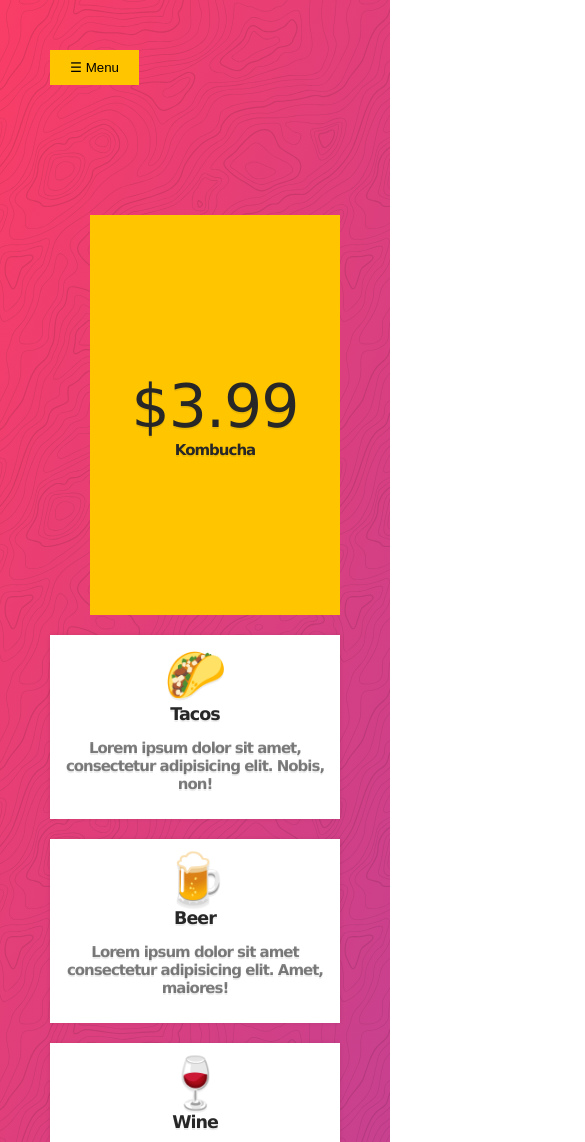
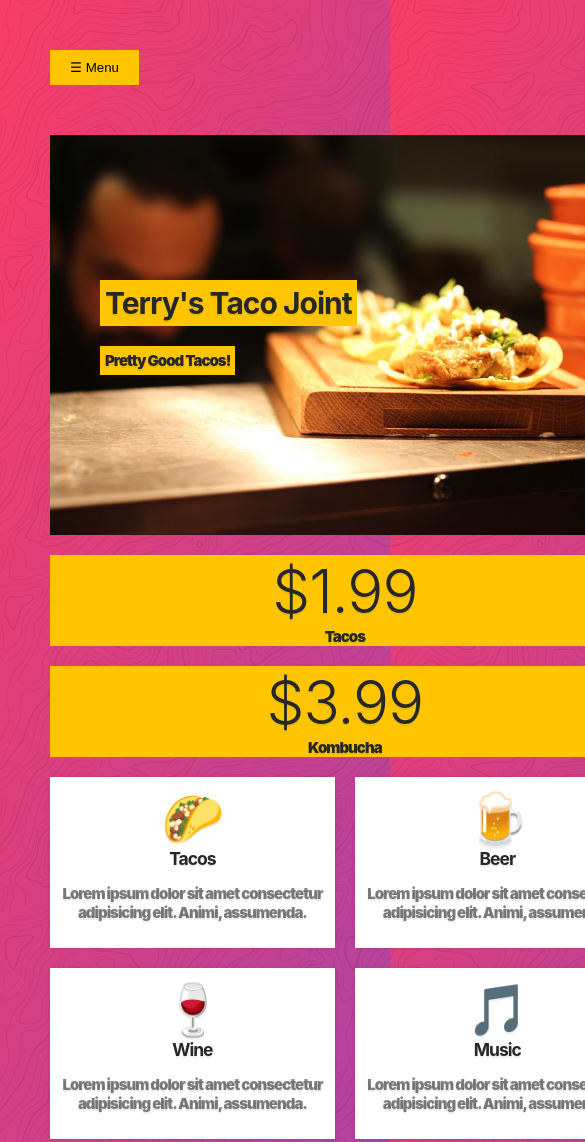
Before and after one commit to gunel02/project3, a plain HTML site: page index.html in a window 390 px wide. Shown: the top 1142 px of the page, 585 px wide, since content can reach past the window. Drawn offline with Linux system fonts and the light colour scheme; files that its build step writes are made by us from their sources.

Commit message:
Add files via upload

```diff
--- a/index.html
+++ b/index.html
@@ -1,5 +1,6 @@
 <!DOCTYPE html>
 <html lang="en">
+
 <head>
   <meta charset="UTF-8">
   <meta name="viewport" content="width=device-width, initial-scale=1.0">
@@ -7,7 +8,9 @@
   <link rel="stylesheet" href="style.css">
   <title>Responsive Website!</title>
 </head>
+
 <body>
+
   <div class="cover">
       <nav class="menu">
           <button aria-expanded="false" aria-controls="menu-list">
@@ -34,15 +37,15 @@
           </ul>
         </nav>
     <div class="top">
-      <header class="header">
+      <header class="hero">
         <h1>Terry's Taco Joint</h1>
         <p>Pretty Good Tacos!</p>
       </header>
-      <div class="text text1">
+      <div class="cta cta1">
         <p class="price">$1.99</p>
         <p>Tacos</p>
       </div>
-      <div class="text text2">
+      <div class="cta cta2">
         <p class="price">$3.99</p>
         <p>Kombucha</p>
       </div>
@@ -53,28 +56,28 @@
       <div class="side">
         <span class="icon">🌮</span>
         <h3>Tacos</h3>
-        <p>Lorem ipsum dolor sit amet, consectetur adipisicing elit. Nobis, non!</p>
+        <p>Lorem ipsum dolor sit amet consectetur adipisicing elit. Animi, assumenda.</p>
       </div>
       <div class="side">
         <span class="icon">🍺</span>
         <h3>Beer</h3>
-        <p>Lorem ipsum dolor sit amet consectetur adipisicing elit. Amet, maiores!</p>
+        <p>Lorem ipsum dolor sit amet consectetur adipisicing elit. Animi, assumenda.</p>
       </div>
       <div class="side">
         <span class="icon">🍷</span>
         <h3>Wine</h3>
-        <p>Lorem ipsum dolor sit amet consectetur adipisicing elit. Facere, odio.</p>
+        <p>Lorem ipsum dolor sit amet consectetur adipisicing elit. Animi, assumenda.</p>
       </div>
       <div class="side">
         <span class="icon">🎵</span>
         <h3>Music</h3>
-        <p>Lorem ipsum dolor, sit amet consectetur adipisicing elit. Itaque, esse?</p>
+        <p>Lorem ipsum dolor sit amet consectetur adipisicing elit. Animi, assumenda.</p>
       </div>
     </section>
 
     <section class="info">
-      <img src="images/queso-taco.png" alt="Yummy Taco" class="info-layout">
-      <div class="details">
+      <img src="images/queso-taco.png" alt="Yummy Taco" class="info__mockup">
+      <div class="info__details">
         <h2>Featured Taco</h2>
         <p>Slim Profile, easy to hold and loaded with cheese.</p>
         <p>This is the one you have been waiting for</p>
--- a/style.css
+++ b/style.css
@@ -5,12 +5,14 @@
 
   html {
     box-sizing: border-box;
-    font-family: Verdana, Geneva, Tahoma, sans-serif;
+    font-family: -apple-system, BlinkMacSystemFont, "Segoe UI", Roboto, Helvetica,
+    Arial, sans-serif, "Apple Color Emoji", "Segoe UI Emoji", "Segoe UI Symbol";
     font-weight: 900;
     font-size: 10px;
     color: var(--black);
     text-shadow: 0 2px 0 rgba(0, 0, 0, 0.07);
   }
+
   *,
   *:before,
   *:after {
@@ -29,11 +31,25 @@
 
   h1,
   h2,
-  h3
-   {
+  h3,
+  h4,
+  h5,
+  h6 {
     margin: 0 0 5px 0;
   }
+  .item {
+    display: grid;
+    justify-content: center;
+    align-items: center;
+    border: 5px solid rgba(0, 0, 0, 0.03);
+    border-radius: 3px;
+    font-size: 35px;
+    background-color: var(--yellow);
+  }
 
+  .item p {
+    margin: 0 0 5px 0;
+  }
   body {
     font-size: 15px;
   }
@@ -48,6 +64,8 @@
     max-width: 100%;
   }
 
+
+
   .cover {
     display: grid;
     grid-gap: 20px;
@@ -61,7 +79,7 @@
       "hero hero cta2"
   }
 
-  .header {
+  .hero {
     grid-area: hero;
     min-height: 400px;
     background: white url(images/taco.jpg);
@@ -74,12 +92,12 @@
     justify-content: center;
   }
 
-  .header > * {
+  .hero > * {
     background: var(--yellow);
     padding: 5px;
   }
 
-  .text {
+  .cta {
     background: var(--yellow);
     display: grid;
     align-items: center;
@@ -87,15 +105,15 @@
     align-content: center;
   }
 
-  .text p {
+  .cta p {
     margin: 0;
   }
 
-  .text1 {
+  .cta1 {
     grid-area: cta1;
   }
 
-  .text2 {
+  .cta2 {
     grid-area: cta2;
   }
 
@@ -130,7 +148,6 @@
   }
 
 
-
   .sides {
     display: grid;
     grid-gap: 20px;
@@ -153,6 +170,7 @@
   }
 
 
+
   .info {
     background: white;
     padding:50px;
@@ -160,6 +178,8 @@
     grid-template-columns: 400px 1fr;
     align-items: center;
   }
+
+
 
   .image {
     display: grid;
@@ -229,11 +249,10 @@
   @media (max-width: 700px) {
     .top {
       grid-template-areas:
-        "header header"
-        "text1 text2"
+        "hero hero"
+        "cta1 cta2"
     }
-
-    .info {
+    .about {
       grid-template-columns: 1fr;
     }
   }
@@ -241,8 +260,8 @@
   @media (max-width: 500px) {
     .top {
       grid-template-areas:
-        "header"
-        "text1"
-        "text2"
+        "hero"
+        "cta1"
+        "cta2"
     }
   }
```
